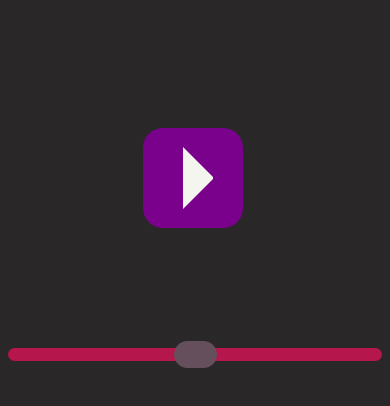
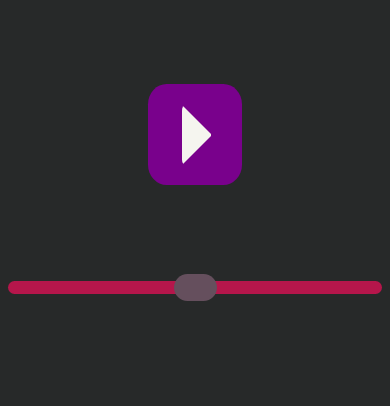
Before and after one commit to Mecuba/Flyfox, a plain HTML site: page Código/Esp_Server (Quba)/pagina_web/index.html in a window 390 px wide. Drawn offline with Linux system fonts and the light colour scheme.

Commit message:
Responsive web

```diff
--- a/Código/Esp_Server (Quba)/pagina_web/index.html
+++ b/Código/Esp_Server (Quba)/pagina_web/index.html
@@ -7,36 +7,43 @@
 
         <style>
             .body{
-                background-color: rgb(41, 39, 39);
+                background-color: rgb(39, 41, 41);
             }
             .container{
-                position: relative;
-                top: 320px;
+                background-color: rgb(39, 41, 41);
+                display: flex;
+
             }
             .header{
-                position: relative;
-                top: 120px;
+                background-color: rgb(39, 41, 41);
+
+                display: flex;
+                height: 30vh;
+                align-items: center;
+                justify-content: center;
             }
             .child{
                 background-color: #79018C;
                 border-radius: 20%;
-                position: absolute;
-                display: inline;
-                left: 36%;
-                width: 100px;
-                height: 100px;
+                width: 25%;
+                height: 12vh;
+                position: relative;
+            }
 
-            }
             .play{
                 background-color: rgba(132, 0, 255, 0);
-                border: 30px;
+                border: 29px;
+                border-radius: 9%;
                 border-style: solid;
                 border-color: rgba(255, 255, 255, 0) rgba(0, 0, 255, 0) rgba(255, 0, 0, 0) rgb(245, 245, 239);
                 height: 0;
+
                 position: absolute;
-                top: 19%;
-                left: 40%;
-                width: 0;
+                top: 50%;
+                left: 50%;
+                margin-top: -30px;
+                margin-left: -13px;
+                border-right-width: 0px;
             }
 
             .stop{
@@ -47,10 +54,11 @@
                 border-width: 0px 0px 0px 39px;
                 border-color: rgb(255, 255, 255) rgb(255, 255, 255) rgb(255, 255, 255) rgb(255, 255, 255);
                 height: 43px;
-                position: relative;
-                top: 27%;
-                display: inline-block;
-                margin-left: 30%;
+                position: absolute;
+                top: 50%;
+                left: 50%;
+                margin-top: -25px;
+                margin-left: -19px;
             }
 
             input[type=range] {
@@ -142,8 +150,7 @@
             }
 
             #vel_range{
-                background-color: rgb(41, 39, 39);
-
+                background-color: rgb(39, 41, 41);
             }
         </style>
 
@@ -165,7 +172,7 @@
         let socket = new WebSocket("ws://192.168.4.1:81")
 
         //Datos recividos del servidor:
-        socket.onmessage = function (event) {
+        socket.onmessage = (event) => {
             alert(`"Datos recividos: ${event.data}"`)
         }
 
@@ -186,12 +193,12 @@
 
             if(toggle == 0){
                 document.querySelector(".play").className = "stop";
-                socket.send(1)
+                // socket.send(1)
                 toggle = 1
             }
             else{
                 document.querySelector(".stop").className = "play";
-                socket.send("stop")
+                // socket.send(0)
                 toggle = 0
             }
         }
```
